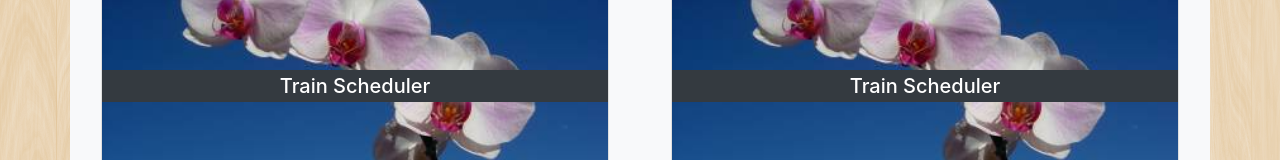
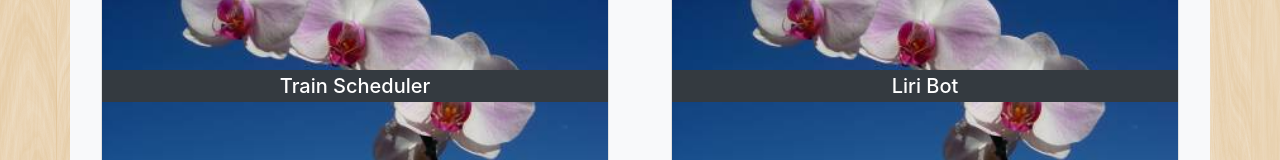
Before and after one commit to felsuna/Bootstrap-Portfolio, a plain HTML site: page portfolio.html in a window 1280 px wide. Shown: the part 874-1034 px from the top of the page. Drawn offline with nearby package versions, Linux system fonts and the light colour scheme; a web font is replaced by a local one.

Commit message:
card title in portfolio

```diff
--- a/portfolio.html
+++ b/portfolio.html
@@ -99,7 +99,7 @@
                         <div class="card text-white m-3">
                             <img alt="Card image" class="card-img" src="images/port1.jpg">
                             <div class="p-0 card-img-overlay">
-                                <h5 class="card-title bg-dark p-1 position-relative text-center" style="top:60%;">Train Scheduler</h5>
+                                <h5 class="card-title bg-dark p-1 position-relative text-center" style="top:60%;">Liri Bot</h5>
                             </div>
                         </div>
                     </a>
```
